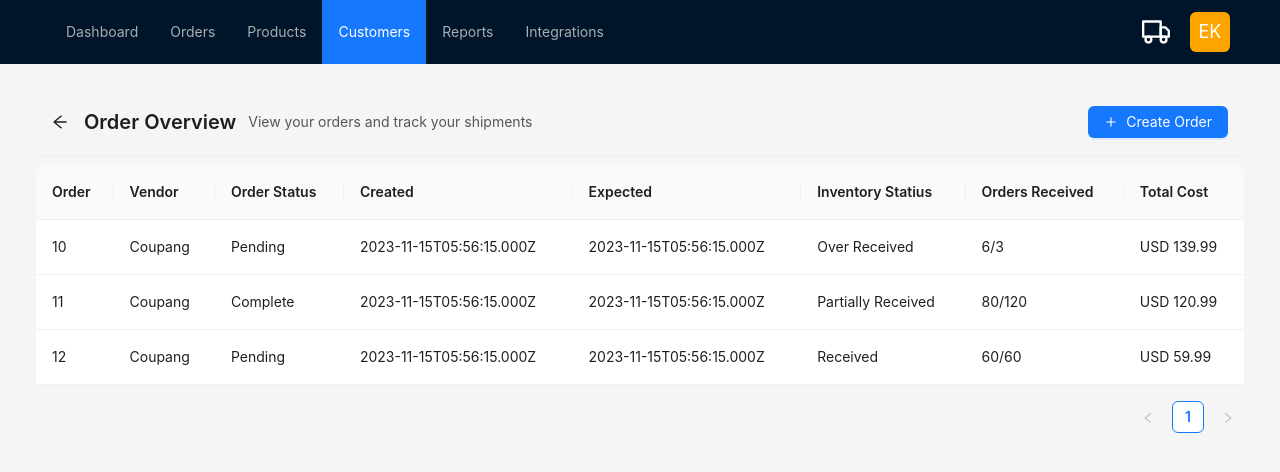
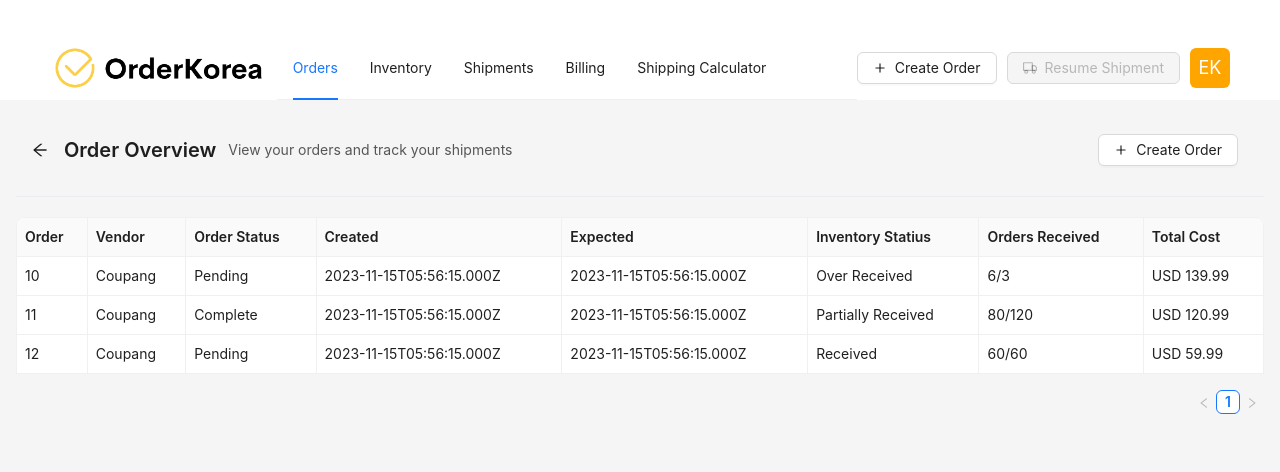
Before and after one commit to shipgrid/orderkorea, a React (Vite) app in the folder apps/ok_client/: page /orders in a window 1280 px wide. Shown: the top 472 px of the page. Built offline with nearby package versions, Linux system fonts and the light colour scheme.

Commit message:
redesigned layout

```diff
--- a/apps/ok_client/src/components/Dashboard/Billing/BillingTable.tsx
+++ b/apps/ok_client/src/components/Dashboard/Billing/BillingTable.tsx
@@ -65,7 +65,12 @@ const BillingTable = () => {
 
   return (
     <>
-      <Table dataSource={data} columns={columns} />
+      <Table
+        dataSource={data}
+        columns={columns}
+        size='small'
+        bordered
+      />
     </>
   );
 }
--- a/apps/ok_client/src/components/Dashboard/Containers/BillingContainer.tsx
+++ b/apps/ok_client/src/components/Dashboard/Containers/BillingContainer.tsx
@@ -15,7 +15,7 @@ const BillingContainer = () => {
             title={'Billing Overview'}
             description='Update your billing information and send invoices to your customers'
           />
-        <Divider/>
+        <Divider my={5}/>
         <BillingTable />
       </DashboardContent>
     </Stack>
--- a/apps/ok_client/src/components/Dashboard/Containers/InventoryContainer.tsx
+++ b/apps/ok_client/src/components/Dashboard/Containers/InventoryContainer.tsx
@@ -2,20 +2,39 @@ import {
   Stack,
   Divider
 } from '@chakra-ui/react';
+
+import {
+  FiPlus
+} from "react-icons/fi";
+
+import {
+  Button
+} from 'antd'
+
+import {
+  useNavigate
+} from 'react-router-dom'
+
+import {
+  startTransition
+} from 'react'
 
 import DashboardHeader from '../Layout/DashboardHeader';
 import InventoryTable from '../Inventory/InventoryTable';
 import DashboardContent from '../Layout/DashboardContent';
 
 const InventoryContainer = () => {
+
+  const navigate = useNavigate()
   return (
     <Stack minH={'100vh'}>
       <DashboardContent>
         <DashboardHeader
           title={'Inventory Overview'}
           description={'Update your inventory and ship them out when you are ready'}
+          action={<Button icon={<FiPlus />} onClick={() => startTransition(() => navigate('/create-shipment'))}> Start New Shipment </Button>}
         />
-        <Divider/>
+        <Divider my={5}/>
         <InventoryTable />
       </DashboardContent>
     </Stack>
--- a/apps/ok_client/src/components/Dashboard/Containers/OrderContainer.tsx
+++ b/apps/ok_client/src/components/Dashboard/Containers/OrderContainer.tsx
@@ -8,12 +8,37 @@ import {
 } from "react-icons/fi";
 
 import {
-  Button
+  Button,
+  Dropdown,
+  Menu
 } from 'antd'
+
+import type {
+  MenuProps
+} from 'antd';
 
 import DashboardHeader from '../Layout/DashboardHeader';
 import OrderTable from '../Order/OrderTable'
 import DashboardContent from '../Layout/DashboardContent';
+
+const dropdownItems: MenuProps['items'] = [
+  {
+    key: '1',
+    label: (
+      <a target="_blank" rel="noopener noreferrer">
+        Purchase Order
+      </a>
+    ),
+  },
+  {
+    key: '2',
+    label: (
+      <a target="_blank" rel="noopener noreferrer">
+        Inform Order
+      </a>
+    ),
+  },
+]
 
 const OrderContainer = () => {
   return (
@@ -22,9 +47,18 @@ const OrderContainer = () => {
         <DashboardHeader
           title={'Order Overview'}
           description={'View your orders and track your shipments'}
-          action={<Button type='primary' icon={<FiPlus />}> Create Order </Button>}
+          action={
+            <Dropdown
+            overlay={<Menu items={dropdownItems} />}
+            trigger={['click']}
+            placement="bottomLeft"
+            arrow
+          >
+            <Button icon={<FiPlus/>} style={{ marginRight: 10 }}> Create Order </Button>
+          </Dropdown>
+          }
         />
-        <Divider/>
+        <Divider my={5}/>
         <OrderTable />
       </DashboardContent>
     </Stack>
--- a/apps/ok_client/src/components/Dashboard/Containers/SOMContainer.tsx
+++ b/apps/ok_client/src/components/Dashboard/Containers/SOMContainer.tsx
@@ -120,7 +120,7 @@ const SOMContainer = () => {
           title='Shipment Order Management'
           description='Select your inventory and start creating your shipments.'
         />
-        <Divider/>
+        <Divider my={5}/>
         <HStack align="flex-start" justify="flex-start">
           <VStack align="flex-start">
             <ShipmentRow
--- a/apps/ok_client/src/components/Dashboard/Containers/ShipmentContainer.tsx
+++ b/apps/ok_client/src/components/Dashboard/Containers/ShipmentContainer.tsx
@@ -3,6 +3,13 @@ import {
   Divider
 } from '@chakra-ui/react';
 
+import {
+  Button
+} from 'antd'
+
+import {
+  FiPlus
+} from "react-icons/fi";
 import DashboardHeader from '../Layout/DashboardHeader';
 import ShipmentTable from '../Shipment/ShipmentTable';
 import DashboardContent from '../Layout/DashboardContent';
@@ -14,8 +21,9 @@ const ShipmentContainer = () => {
         <DashboardHeader
           title={'Shipment Overview'}
           description={'View your shipments and track your orders'}
+          action={<Button icon={<FiPlus />} disabled> Resume Shipment </Button>}
         />
-        <Divider/>
+        <Divider my={5}/>
         <ShipmentTable/>
       </DashboardContent>
     </Stack>
--- a/apps/ok_client/src/components/Dashboard/Layout/DashboardContent.tsx
+++ b/apps/ok_client/src/components/Dashboard/Layout/DashboardContent.tsx
@@ -14,9 +14,11 @@ const DashboardContent = ({
   children
 }:DashboardContentProps) => {
   return (
-    <Stack mx={5} my={2}>
-      {children}
-    </Stack>
+    <div style={{ display: 'flex', justifyContent: 'center'  }}>
+      <div style={{ flex: 1, maxWidth: 1280 }}>
+        {children}
+      </div>
+    </div>
   );
 }
 
--- a/apps/ok_client/src/components/Dashboard/Layout/Layout.tsx
+++ b/apps/ok_client/src/components/Dashboard/Layout/Layout.tsx
@@ -1,5 +1,6 @@
 import React, {
-  ReactNode
+  ReactNode,
+  startTransition
 } from 'react';
 
 import type {
@@ -9,60 +10,84 @@ import type {
 import {
   Layout,
   Menu,
-  Flex,
-  Avatar
+  Image,
+  Avatar,
+  Button,
+  Dropdown
 } from 'antd';
 
 import {
   FiMenu,
   FiChevronDown,
+  FiPlus
 } from 'react-icons/fi'
 
 import {
   IconContext
 } from "react-icons";
 
+
 import {
   FiTruck
 } from "react-icons/fi";
 
+import {
+  useNavigate
+} from 'react-router-dom'
+
+import logo from '../../../assets/images/color-logo-no-bg.png'
+
 const { Header, Content } = Layout;
+
+const dropdownItems: MenuProps['items'] = [
+  {
+    key: '1',
+    label: (
+      <a target="_blank" rel="noopener noreferrer">
+        Purchase Order
+      </a>
+    ),
+  },
+  {
+    key: '2',
+    label: (
+      <a target="_blank" rel="noopener noreferrer">
+        Inform Order
+      </a>
+    ),
+  },
+];
 
 const navItems = [
   {
-    label: 'Dashboard',
+    label: 'Orders',
     icon: FiTruck,
-    path: '/dashboard',
+    path: '/orders',
   },
   {
-    label: 'Orders',
+    label: 'Inventory',
     icon: FiTruck,
-    path: '/dashboard/orders',
+    path: '/inventory',
   },
   {
-    label: 'Products',
+    label: 'Shipments',
     icon: FiTruck,
-    path: '/dashboard/products',
+    path: '/shipments',
   },
   {
-    label: 'Customers',
+    label: 'Billing',
     icon: FiTruck,
-    path: '/dashboard/customers',
+    path: '/billing',
   },
   {
-    label: 'Reports',
+    label: 'Shipping Calculator',
     icon: FiTruck,
-    path: '/dashboard/reports',
-  },
-  {
-    label: 'Integrations',
-    icon: FiTruck,
-    path: '/dashboard/integrations',
+    path: '/shipping-calculator',
   },
 ];
 
 const items: MenuProps['items'] = navItems.map((item, index) => ({
-  key: String(index + 1),
+  key: item.path,
   icon: item.icon,
   label: `${item.label}`,
 }));
@@ -75,6 +100,8 @@ const DashboardLayout = ({
   content
 }: LayoutProps) => {
 
+  const navigate = useNavigate();
+
   return (
     <Layout hasSider>
       <Layout className="site-layout">
@@ -83,20 +110,26 @@ const DashboardLayout = ({
             position: 'sticky',
             top: 0,
             zIndex: 1,
-            width: '100%',
             display: 'flex',
-            alignItems: 'center',
+            alignItems: 'flex-end',
+            justifyContent: 'center',
+            backgroundColor: 'white',
+            height: 100,
           }}
         >
-          <div style={{width: '100%', display: 'flex', justifyContent: 'space-between', alignItems: 'center'}}>
-            <Menu theme='dark' mode="horizontal" defaultSelectedKeys={['4']} items={items}/>
-            <div className="demo-logo" />
+          <div style={{width: 1280, display: 'flex', justifyContent: 'space-between', alignItems: 'center'}}>
+            <Image src={logo} preview={false} style={{ height: 50, paddingRight: 10 }}/>
+            <Menu mode="horizontal" defaultSelectedKeys={['/orders']} items={items} onClick={(e) => startTransition(() => navigate(e.key))} style={{ flex: 1 }}/>
             <div style={{ display: 'flex', alignItems: 'center' }}>
-              <div style={{ marginRight: 20 }}>
-                <IconContext.Provider value={{ color: "white", size: '2.0em' }}>
-                  <FiTruck />
-                </IconContext.Provider>
-              </div>
+              <Dropdown
+                overlay={<Menu items={dropdownItems} />}
+                trigger={['click']}
+                placement="bottomLeft"
+                arrow
+              >
+                <Button icon={<FiPlus/>} style={{ marginRight: 10 }}> Create Order </Button>
+              </Dropdown>
+              <Button icon={<FiTruck/>} style={{ marginRight: 10 }} disabled> Resume Shipment </Button>
               <Avatar shape="square" size={40} style={{ backgroundColor: 'orange'}}> EK </Avatar>
             </div>
           </div>
--- a/apps/ok_client/src/components/Dashboard/Order/OrderTable.tsx
+++ b/apps/ok_client/src/components/Dashboard/Order/OrderTable.tsx
@@ -82,7 +82,12 @@ const OrderTable = () => {
   ];
 
   return (
-    <Table dataSource={data} columns={columns} />
+    <Table
+      dataSource={data}
+      columns={columns}
+      size='small'
+      bordered
+    />
   );
 }
 
--- a/apps/ok_client/src/components/Dashboard/Shipment/ShipmentTable.tsx
+++ b/apps/ok_client/src/components/Dashboard/Shipment/ShipmentTable.tsx
@@ -75,7 +75,12 @@ const ShipmentTable = () => {
   ];
 
   return (
-    <Table dataSource={data} columns={columns} />
+    <Table
+      dataSource={data}
+      columns={columns}
+      size='small'
+      bordered
+    />
   );
 }
 
```
Also changed, not shown: apps/ok_client/src/components/Dashboard/Inventory/InventoryTable.tsx (+36 -3 lines), apps/ok_client/src/assets/images/color-logo-no-bg.png (added).
